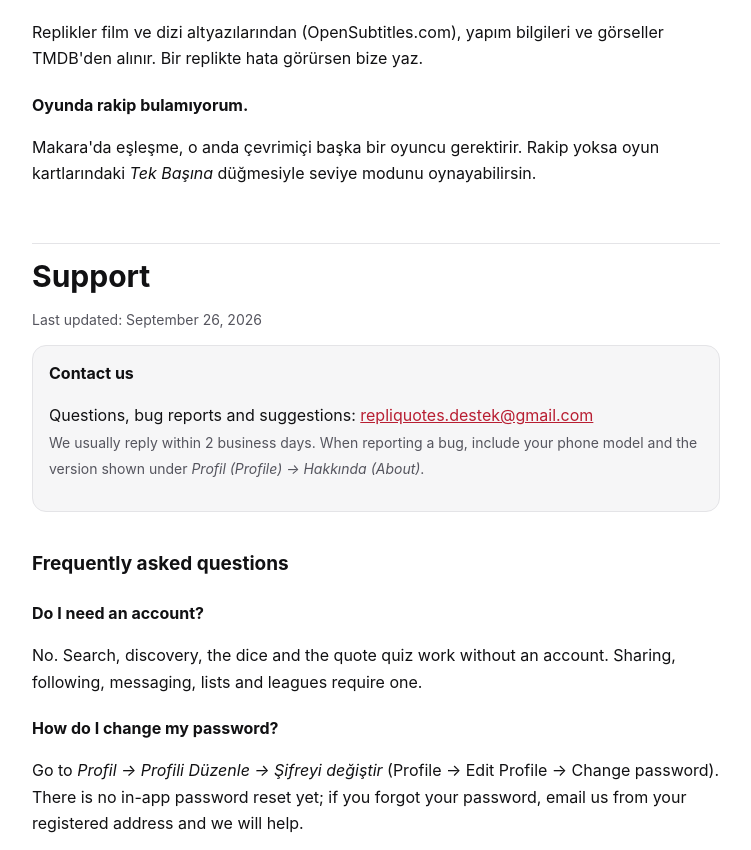
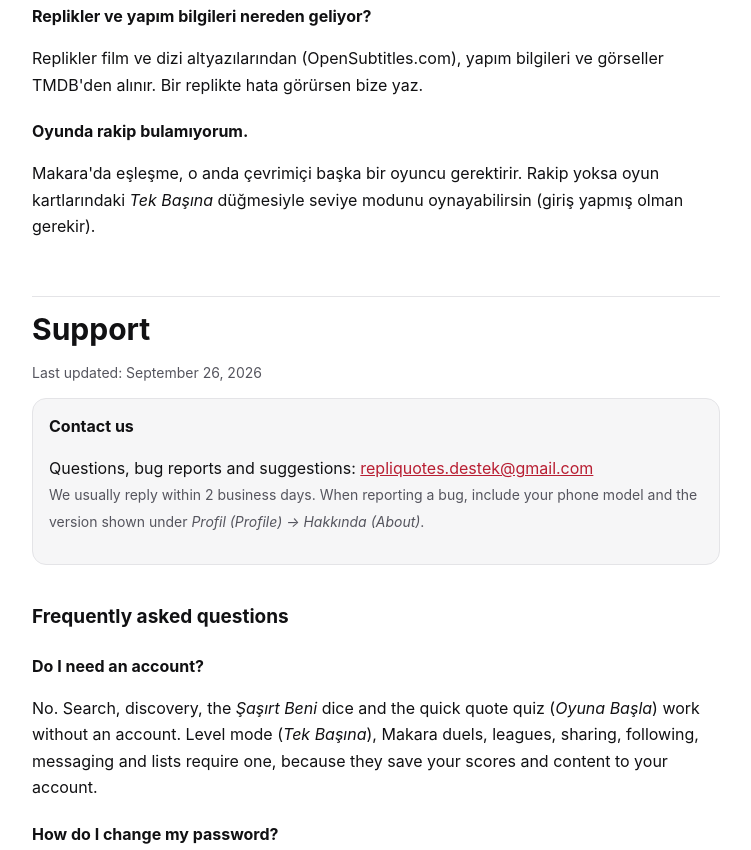
Before and after one commit to Erdinctazegul/repliquotes-gizlilik, a plain HTML site: page destek/index.html in a window 1280 px wide. Shown: the part 1124-1974 px from the top of the page, without its empty margins (264-1015 px from the left). Drawn offline with Linux system fonts and the light colour scheme.

Commit message:
Destek: hangi oyun modunun hesap istedigi netlesti
Co-Authored-By: Claude Opus 5.5 <noreply@anthropic.com>

```diff
--- a/destek/index.html
+++ b/destek/index.html
@@ -81,7 +81,7 @@
 <h2>Sık sorulan sorular</h2>
 
 <h3>Hesap açmam gerekiyor mu?</h3>
-<p>Hayır. Arama, keşif, zar ve Replik Quiz hesap açmadan çalışır. Paylaşım, takip, mesajlaşma, listeler ve lig için hesap gerekir.</p>
+<p>Hayır. Arama, keşif, <em>Şaşırt Beni</em> zarı ve Replik Quiz'in <em>Oyuna Başla</em> modu hesap açmadan çalışır. Seviye modu (<em>Tek Başına</em>), Makara düelloları, lig, paylaşım, takip, mesajlaşma ve listeler için hesap gerekir; bunlar puanını ve içeriğini hesabına kaydeder.</p>
 
 <h3>Şifremi nasıl değiştiririm?</h3>
 <p><em>Profil → Profili Düzenle → Şifreyi değiştir</em> adımını izle. Şifreni unuttuysan uygulamada henüz şifre sıfırlama yok; kayıtlı e-posta adresinden bize yaz, hesabını doğrulayıp yardımcı olalım.</p>
@@ -99,7 +99,7 @@
 <p>Replikler film ve dizi altyazılarından (OpenSubtitles.com), yapım bilgileri ve görseller TMDB'den alınır. Bir replikte hata görürsen bize yaz.</p>
 
 <h3>Oyunda rakip bulamıyorum.</h3>
-<p>Makara'da eşleşme, o anda çevrimiçi başka bir oyuncu gerektirir. Rakip yoksa oyun kartlarındaki <em>Tek Başına</em> düğmesiyle seviye modunu oynayabilirsin.</p>
+<p>Makara'da eşleşme, o anda çevrimiçi başka bir oyuncu gerektirir. Rakip yoksa oyun kartlarındaki <em>Tek Başına</em> düğmesiyle seviye modunu oynayabilirsin (giriş yapmış olman gerekir).</p>
 
 </section>
 
@@ -119,7 +119,7 @@
 <h2>Frequently asked questions</h2>
 
 <h3>Do I need an account?</h3>
-<p>No. Search, discovery, the dice and the quote quiz work without an account. Sharing, following, messaging, lists and leagues require one.</p>
+<p>No. Search, discovery, the <em>Şaşırt Beni</em> dice and the quick quote quiz (<em>Oyuna Başla</em>) work without an account. Level mode (<em>Tek Başına</em>), Makara duels, leagues, sharing, following, messaging and lists require one, because they save your scores and content to your account.</p>
 
 <h3>How do I change my password?</h3>
 <p>Go to <em>Profil → Profili Düzenle → Şifreyi değiştir</em> (Profile → Edit Profile → Change password). There is no in-app password reset yet; if you forgot your password, email us from your registered address and we will help.</p>
```
